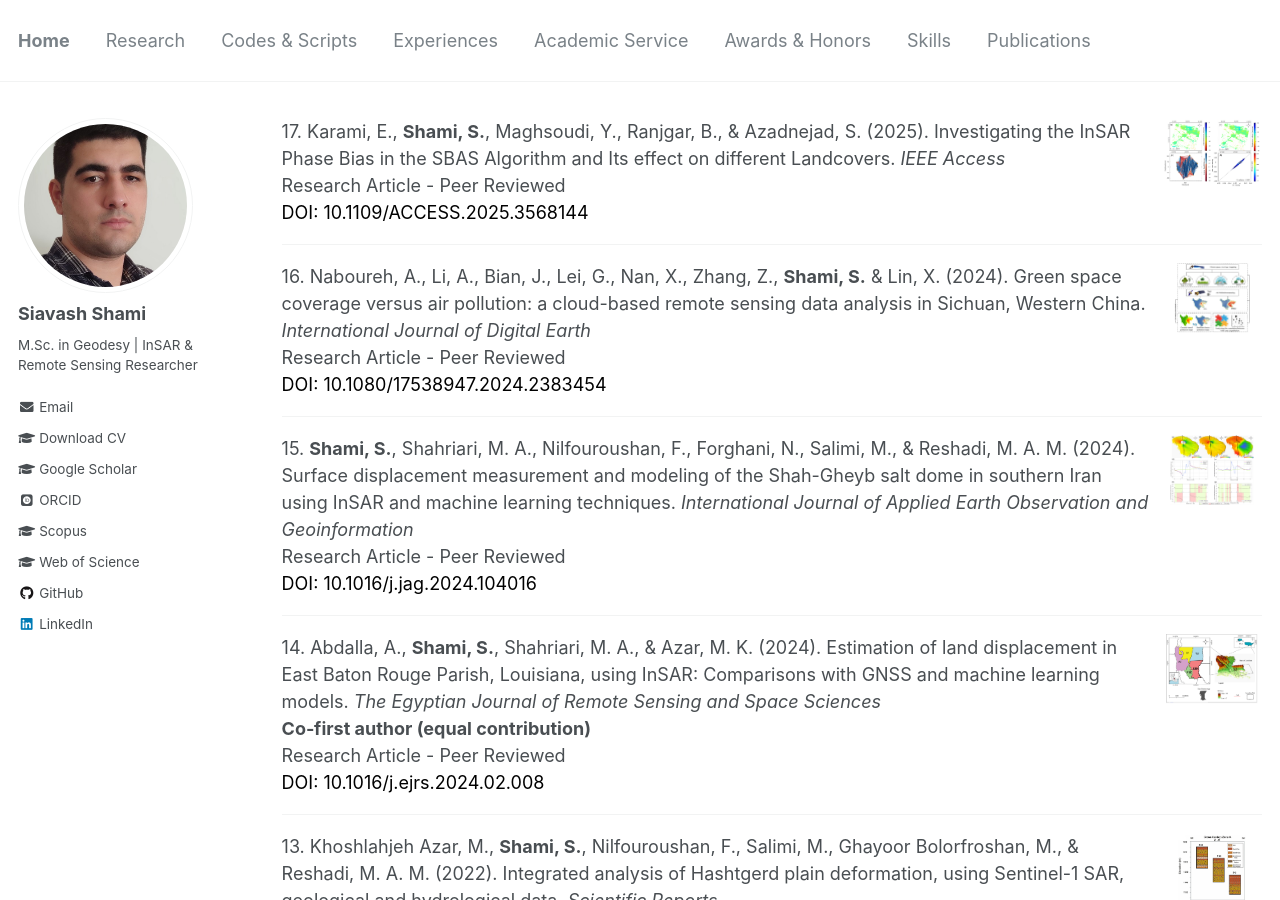
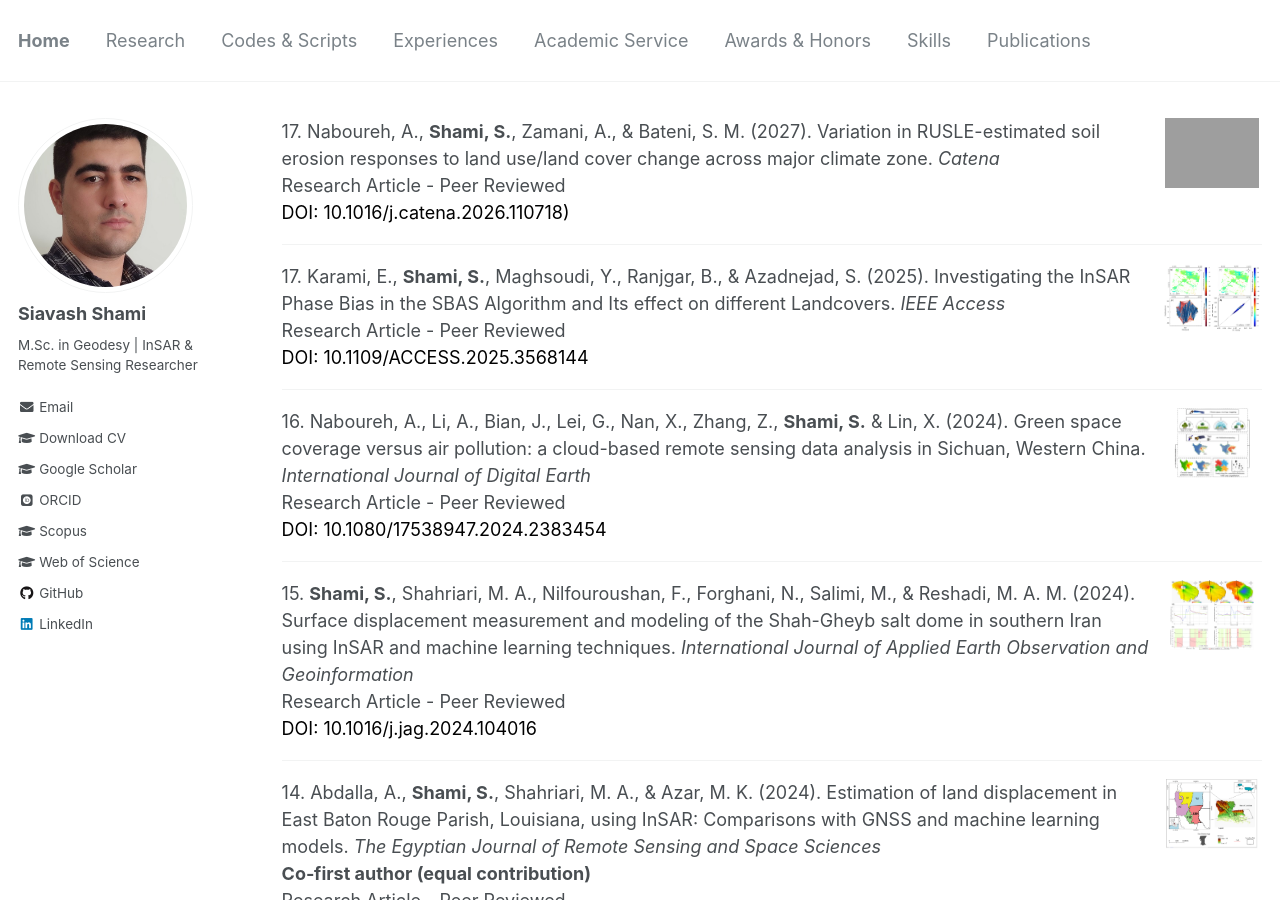
Before and after one commit to siavashshami/siavashshami.github.io, a Jekyll site: the page built from _pages/publications.md, in a window 1280 px wide and 900 px high. Built offline with Jekyll 4.4.1, drawn with Linux system fonts in a browser that asks for light colours; some web fonts are replaced; grey boxes are pictures that could not be loaded.

Commit message:
Update publications.md

```diff
--- a/_pages/publications.md
+++ b/_pages/publications.md
@@ -5,6 +5,8 @@ show_title: false
 permalink: /publications/
 author_profile: true
 
+---
+<div class="pub-item" style="display: flex; align-items: flex-start; gap: 10px;"> <div class="pub-text" style="flex-grow: 1;"> 17. Naboureh, A., <strong>Shami, S.</strong>, Zamani, A., & Bateni, S. M. (2027). Variation in RUSLE-estimated soil erosion responses to land use/land cover change across major climate zone. <i>Catena</i><br> Research Article - Peer Reviewed <br> <a href="https://doi.org/10.1016/j.catena.2026.110718" target="_blank" style="text-decoration:none; color: black;">DOI: 10.1016/j.catena.2026.110718)</a> </div> <div class="pub-image" style="flex-shrink: 0;"> <a target="_blank" rel="noopener noreferrer" style="display: inline-block;"> <img src="/images/18.png" alt="18" style="height: 70px; width: 100px; max-width: 100%; object-fit: contain; display: block;" /> </a> </div> </div>
 ---
 <div class="pub-item" style="display: flex; align-items: flex-start; gap: 10px;"> <div class="pub-text" style="flex-grow: 1;"> 17. Karami, E., <strong>Shami, S.</strong>, Maghsoudi, Y., Ranjgar, B., & Azadnejad, S. (2025). Investigating the InSAR Phase Bias in the SBAS Algorithm and Its effect on different Landcovers. <i>IEEE Access</i><br> Research Article - Peer Reviewed <br> <a href="https://doi.org/10.1109/ACCESS.2025.3568144" target="_blank" style="text-decoration:none; color: black;">DOI: 10.1109/ACCESS.2025.3568144</a> </div> <div class="pub-image" style="flex-shrink: 0;"> <a target="_blank" rel="noopener noreferrer" style="display: inline-block;"> <img src="/images/17.png" alt="17" style="height: 70px; width: 100px; max-width: 100%; object-fit: contain; display: block;" /> </a> </div> </div>
 ---
```
